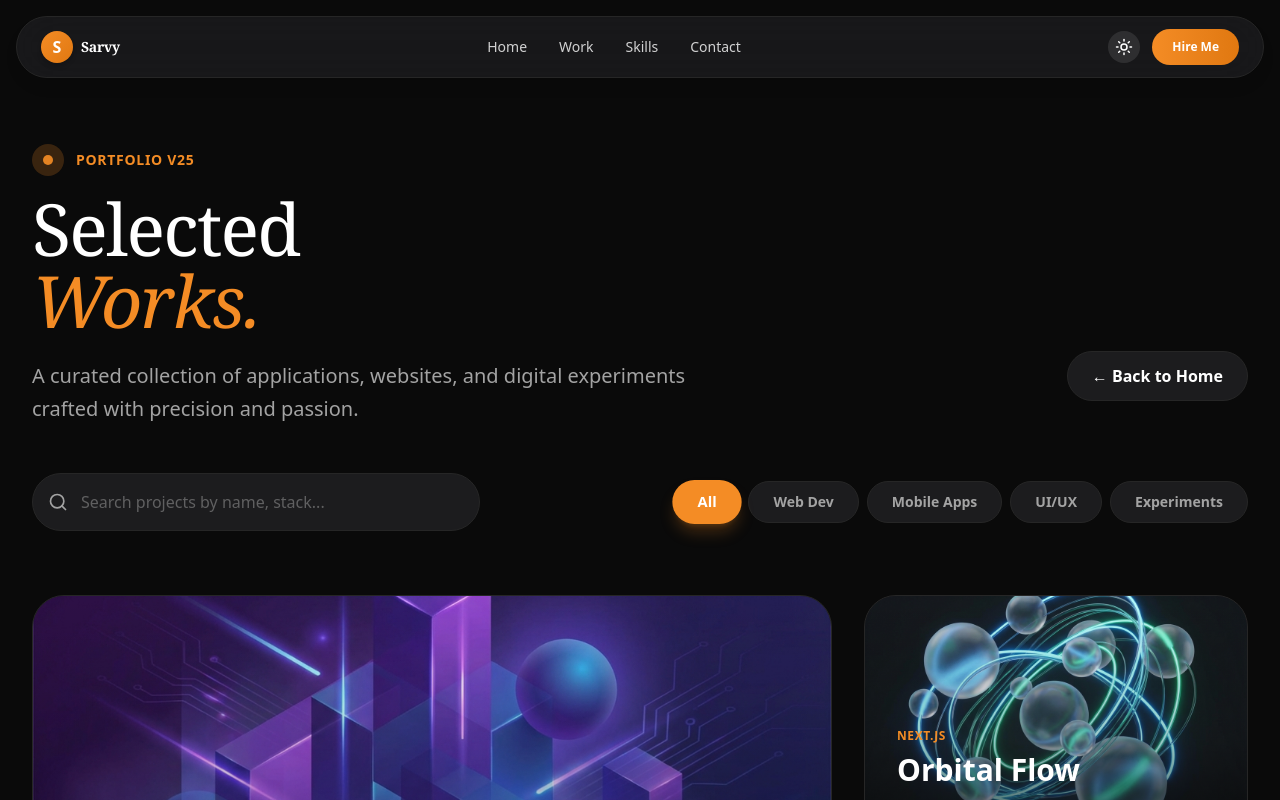
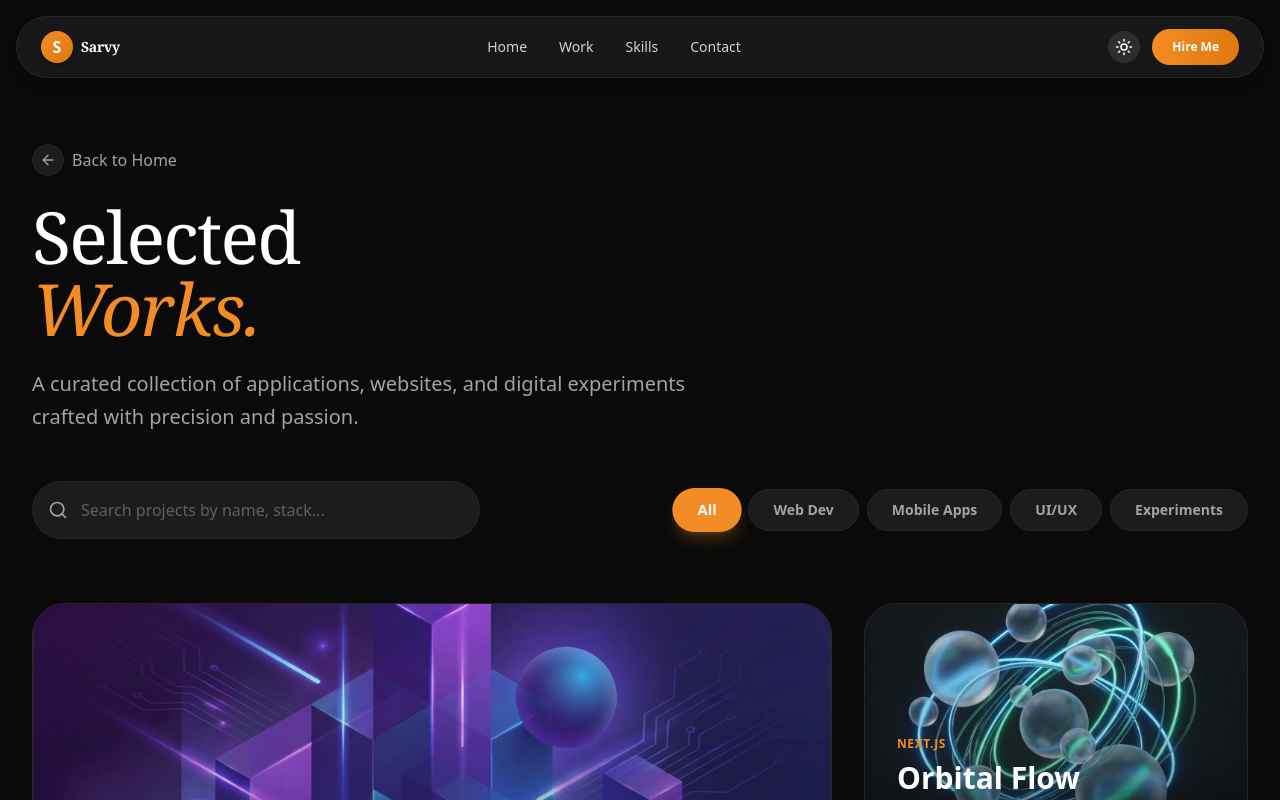
Before and after one commit to Sarvesh2005-code/sarvy, a Next.js app: page /work in a window 1280 px wide. Shown: the top 800 px of the page. Built offline with nearby package versions, Linux system fonts and the light colour scheme.

Commit message:
UI: Redesign Work Page Header with new Back Button

```diff
--- a/src/app/work/page.tsx
+++ b/src/app/work/page.tsx
@@ -32,12 +32,12 @@ export default function WorkPage() {
             <div className="max-w-7xl mx-auto">
                 <div className="flex flex-col md:flex-row justify-between items-end mb-12 gap-6">
                     <div>
-                        <div className="flex items-center gap-3 mb-4">
-                            <div className="w-8 h-8 rounded-full bg-primary/20 flex items-center justify-center">
-                                <span className="w-2.5 h-2.5 bg-primary rounded-full animate-pulse"></span>
+                        <Link href="/" className="inline-flex items-center gap-2 text-muted-foreground hover:text-primary transition-colors mb-6 group">
+                            <div className="w-8 h-8 rounded-full bg-surface border border-border flex items-center justify-center group-hover:border-primary/50 group-hover:bg-primary/5 transition-all">
+                                <ArrowUpRight className="rotate-[225deg]" size={16} />
                             </div>
-                            <span className="text-sm font-bold uppercase tracking-wider text-primary">Portfolio v25</span>
-                        </div>
+                            <span className="font-medium">Back to Home</span>
+                        </Link>
                         <h1 className="text-5xl md:text-7xl font-serif font-medium tracking-tight mb-6">
                             Selected <br />
                             <span className="italic text-primary">Works.</span>
@@ -45,11 +45,6 @@ export default function WorkPage() {
                         <p className="text-xl text-muted-foreground max-w-2xl font-light leading-relaxed">
                             A curated collection of applications, websites, and digital experiments crafted with precision and passion.
                         </p>
-                    </div>
-                    <div>
-                        <Link href="/" className="px-6 py-3 rounded-full bg-surface border border-border text-foreground font-bold hover:bg-secondary transition-colors inline-block mb-6">
-                            &larr; Back to Home
-                        </Link>
                     </div>
                 </div>
 
```
